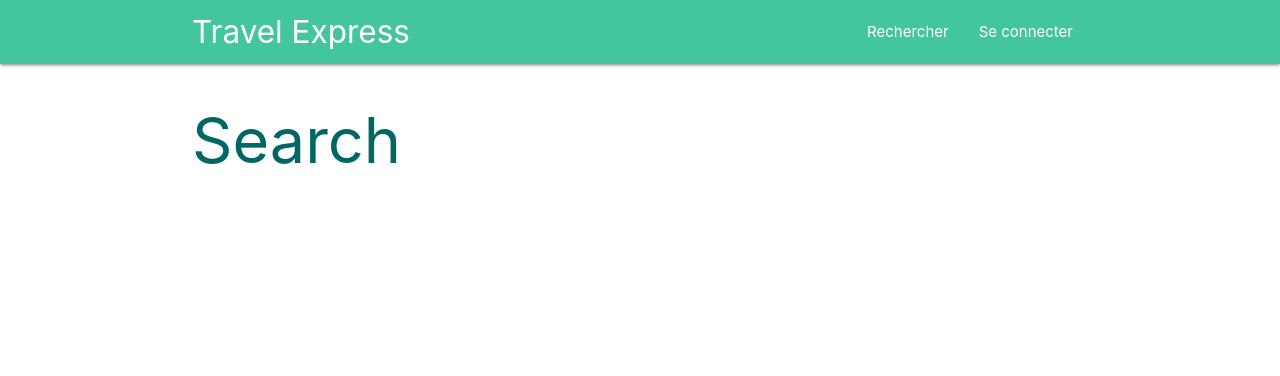
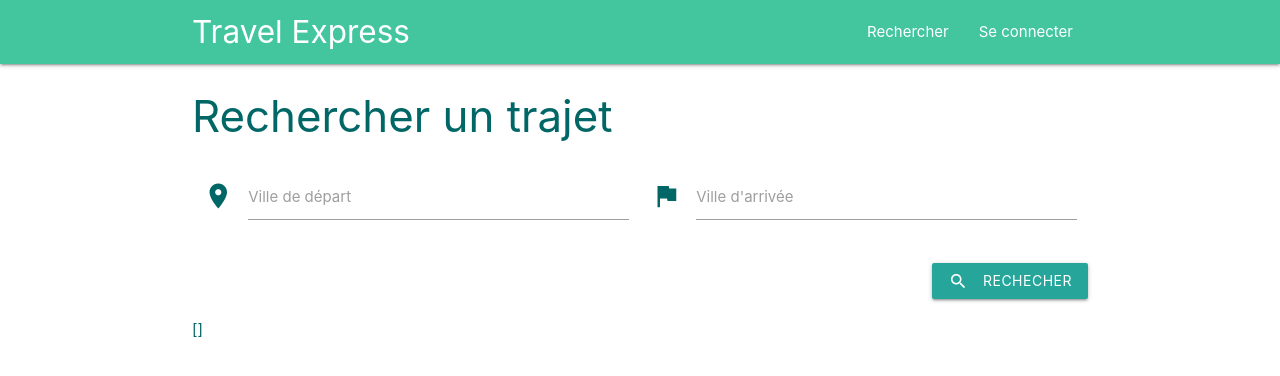
Before and after one commit to felixSabatie/TravelExpress, a Vue app in the folder front/: page /search in a window 1280 px wide. Shown: the top 376 px of the page. Built offline with nearby package versions, Linux system fonts and the light colour scheme.

Commit message:
Basic view interactions

```diff
--- a/front/src/views/lift/SearchLift.vue
+++ b/front/src/views/lift/SearchLift.vue
@@ -1,12 +1,60 @@
 <template>
   <div class="search">
-    <h1>Search</h1>
+    <h3>Rechercher un trajet</h3>
+
+    <div class="form">
+      <form @submit.prevent="search()">
+        <div class="row">
+          <div class="input-field col m6 s12">
+            <i class="material-icons prefix">place</i>
+            <input v-model.trim="query.from" id="departure_city" type="text" class="validate" required>
+            <label for="departure_city">Ville de départ</label>
+          </div>
+          <div class="input-field col m6 s12">
+            <i class="material-icons prefix">flag</i>
+            <input v-model.trim="query.to" id="arrival_city" type="text" class="validate" required>
+            <label for="arrival_city">Ville d'arrivée</label>
+          </div>
+        </div>
+        <div class="row">
+          <button class="btn right"><i class="material-icons left">search</i>Rechecher</button>
+        </div>
+      </form>
+    </div>
+
+    <div class="results">
+      {{results}}
+    </div>
   </div>
 </template>
 
 <script>
+  import axios from '../../axios-wrapper'
+  import {serverAddress} from '../../env'
+
   export default {
-
+    data() {
+      return {
+        query: {
+          from: '',
+          to: ''
+        },
+        results: []
+      }
+    },
+    methods: {
+      search() {
+        if(this.query.from && this.query.to) {
+          axios.get(`${serverAddress}/api/lifts/search`, {
+            params: this.query
+          }).then(response => {
+            this.results = response.data
+          }).catch(error => {
+            console.error(error)
+          })
+        }
+      }
+    }
   }
 </script>
 
```
